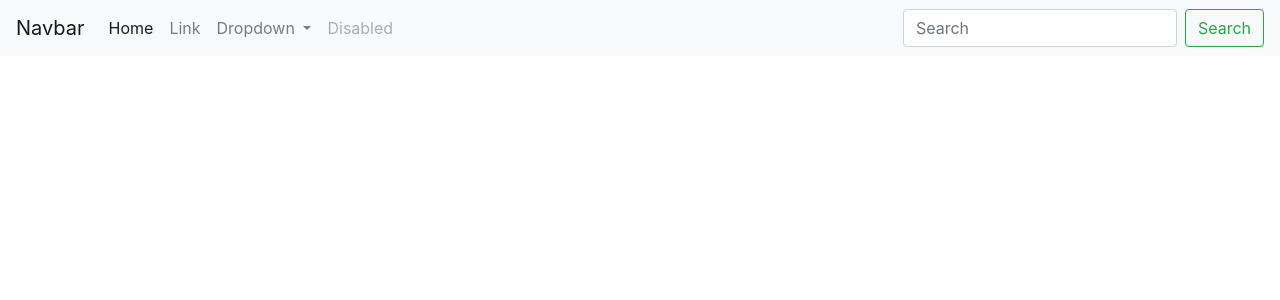
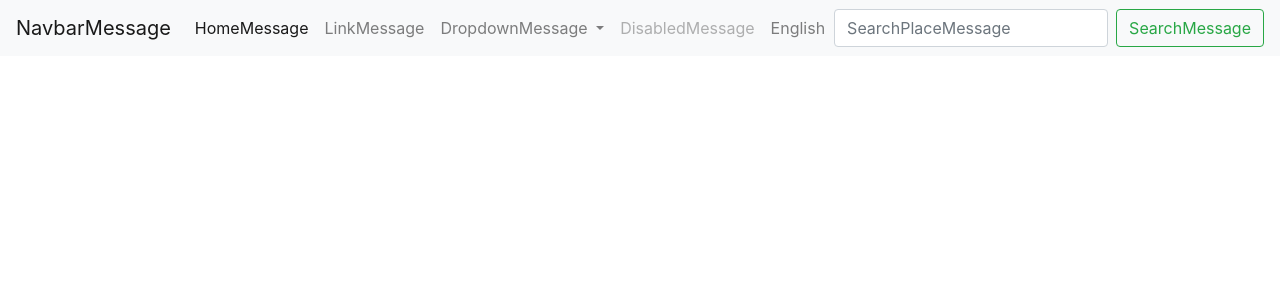
Before and after one commit to cr3cker/YouClone, a Django app: template templates/video_hosting/home.html in a window 1280 px wide. Shown: the top 300 px of the page. Run offline with Django 3.2, Linux system fonts and the light colour scheme; the template is opened without the code that fills it, so the values that code supplies are empty; some libraries are stand-ins or nearby versions.

Commit message:
Likes, dislikes, comments, navbar

```diff
--- a/config/settings.py
+++ b/config/settings.py
@@ -10,6 +10,7 @@ For the full list of settings and their values, see
 https://docs.djangoproject.com/en/3.2/ref/settings/
 """
 from pathlib import Path
+import os
 
 # Build paths inside the project like this: BASE_DIR / 'subdir'.
 BASE_DIR = Path(__file__).resolve().parent.parent
@@ -112,7 +113,7 @@ AUTH_PASSWORD_VALIDATORS = [
 # Internationalization
 # https://docs.djangoproject.com/en/3.2/topics/i18n/
 
-LANGUAGE_CODE = 'en-us'
+LANGUAGE_CODE = 'ru' #'en-us'
 
 TIME_ZONE = 'UTC'
 
@@ -121,6 +122,8 @@ USE_I18N = True
 USE_L10N = True
 
 USE_TZ = True
+
+LOCALE_PATHS = [os.path.join(BASE_DIR, 'locale')]
 
 
 # Static files (CSS, JavaScript, Images)
--- a/templates/base.html
+++ b/templates/base.html
@@ -1,49 +1,49 @@
 <!doctype html>
+{% load i18n %}
+{% load static %}
 <html lang="en">
   <head>
-    <!-- Required meta tags -->
     <meta charset="utf-8">
     <meta name="viewport" content="width=device-width, initial-scale=1, shrink-to-fit=no">
+    <link rel="stylesheet" href="https://cdn.jsdelivr.net/npm/bootstrap@4.0.0/dist/css/bootstrap.min.css" integrity="sha384-Gn5384xqQ1aoWXA+058RXPxPg6fy4IWvTNh0E263XmFcJlSAwiGgFAW/dAiS6JXm" crossorigin="anonymous">
+    <title>Pornster</title>
 
-    <!-- Bootstrap CSS -->
-    <link rel="stylesheet" href="https://cdn.jsdelivr.net/npm/bootstrap@4.0.0/dist/css/bootstrap.min.css" integrity="sha384-Gn5384xqQ1aoWXA+058RXPxPg6fy4IWvTNh0E263XmFcJlSAwiGgFAW/dAiS6JXm" crossorigin="anonymous">
-
-    <title>Pornster</title>
   </head>
   <body>
-    <!-- Navbar -->
     <nav class="navbar navbar-expand-lg navbar-light bg-light">
-      <a class="navbar-brand" href="/">Navbar</a>
+      <a class="navbar-brand" href="/">{% trans 'NavbarMessage' %}</a>
       <button class="navbar-toggler" type="button" data-toggle="collapse" data-target="#navbarSupportedContent" aria-controls="navbarSupportedContent" aria-expanded="false" aria-label="Toggle navigation">
         <span class="navbar-toggler-icon"></span>
       </button>
-
       <div class="collapse navbar-collapse" id="navbarSupportedContent">
         <ul class="navbar-nav mr-auto">
           <li class="nav-item active">
-            <a class="nav-link" href="/">Home <span class="sr-only">(current)</span></a>
+            <a class="nav-link" href="/">{% trans 'HomeMessage' %}<span class="sr-only">(current)</span></a>
           </li>
           <li class="nav-item">
-            <a class="nav-link" href="#">Link</a>
+            <a class="nav-link" href="#">{% trans 'LinkMessage' %}</a>
           </li>
           <li class="nav-item dropdown">
             <a class="nav-link dropdown-toggle" href="#" id="navbarDropdown" role="button" data-toggle="dropdown" aria-haspopup="true" aria-expanded="false">
-              Dropdown
+              {% trans 'DropdownMessage' %}
             </a>
             <div class="dropdown-menu" aria-labelledby="navbarDropdown">
-              <a class="dropdown-item" href="#">Action</a>
-              <a class="dropdown-item" href="#">Another action</a>
+              <a class="dropdown-item" href="{% url 'login' %}">{% trans 'ActionMessage' %}</a>
+              <a class="dropdown-item" href="{% url 'register' %}">{% trans 'AnotherActionMessage' %}</a>
               <div class="dropdown-divider"></div>
-              <a class="dropdown-item" href="#">Something else here</a>
+              <a class="dropdown-item" href="{% url 'password_reset' %}">{% trans 'ElseMessage' %}</a>
             </div>
           </li>
           <li class="nav-item">
-            <a class="nav-link disabled" href="#" tabindex="-1" aria-disabled="true">Disabled</a>
+            <a class="nav-link disabled" href="#" tabindex="-1" aria-disabled="true">{% trans 'DisabledMessage' %}</a>
+          </li>
+          <li class="nav-item">
+            <a class="nav-link" href="{% url 'language' %}" method='get' value="en">English</a>
           </li>
         </ul>
         <form class="form-inline my-2 my-lg-0" action="{% url 'search' %}" method="get">
-          <input class="form-control mr-sm-2" type="search" placeholder="Search" aria-label="Search" name="search">
-          <button class="btn btn-outline-success my-2 my-sm-0" type="submit">Search</button>
+          <input class="form-control mr-sm-2" type="search" placeholder="{% trans 'SearchPlaceMessage' %}" aria-label="Search" name="search">
+          <button class="btn btn-outline-success my-2 my-sm-0" type="submit">{% trans 'SearchMessage' %}</button>
         </form>
       </div>
     </nav>
--- a/templates/video_hosting/video.html
+++ b/templates/video_hosting/video.html
@@ -65,7 +65,6 @@
       </div>
     </div>
   {% endif %}
-  <!-- Show comments and separate different comments with border -->
   <div class="container">
     <div class="row">
       <div class="col-md-12 col-sm-12">
@@ -88,7 +87,6 @@
 
 {% if user.is_authenticated %}
   <p><a href="{% url 'logout' %}">Log Out</a></p>
-  <p><a href="{% url 'password_reset' %}">Reset Password</a></p>
 {% else %}
   <a href="{% url 'login' %}">Log In</a>
   <a href="{% url 'register' %}">Register</a>
--- a/video_hosting/urls.py
+++ b/video_hosting/urls.py
@@ -8,6 +8,7 @@ from rest_framework_simplejwt.views import (
 
 urlpatterns = [
     path('<int:pk>/post_comment/', views.post_comment, name='post_comment'),
+    path('language/', views.set_language, name='language'),
     path('search/', views.search_results, name='search'),
     path('<int:pk>/like/', views.like_video, name='like_video'),
     path('<int:pk>/dislike/', views.dislike_video, name='dislike_video'),
```
Also changed, not shown: video_hosting/views.py (+14 -3 lines), db.sqlite3, locale/en/LC_MESSAGES/django.po (added), locale/ru/LC_MESSAGES/django.po (added), 2 other files.
